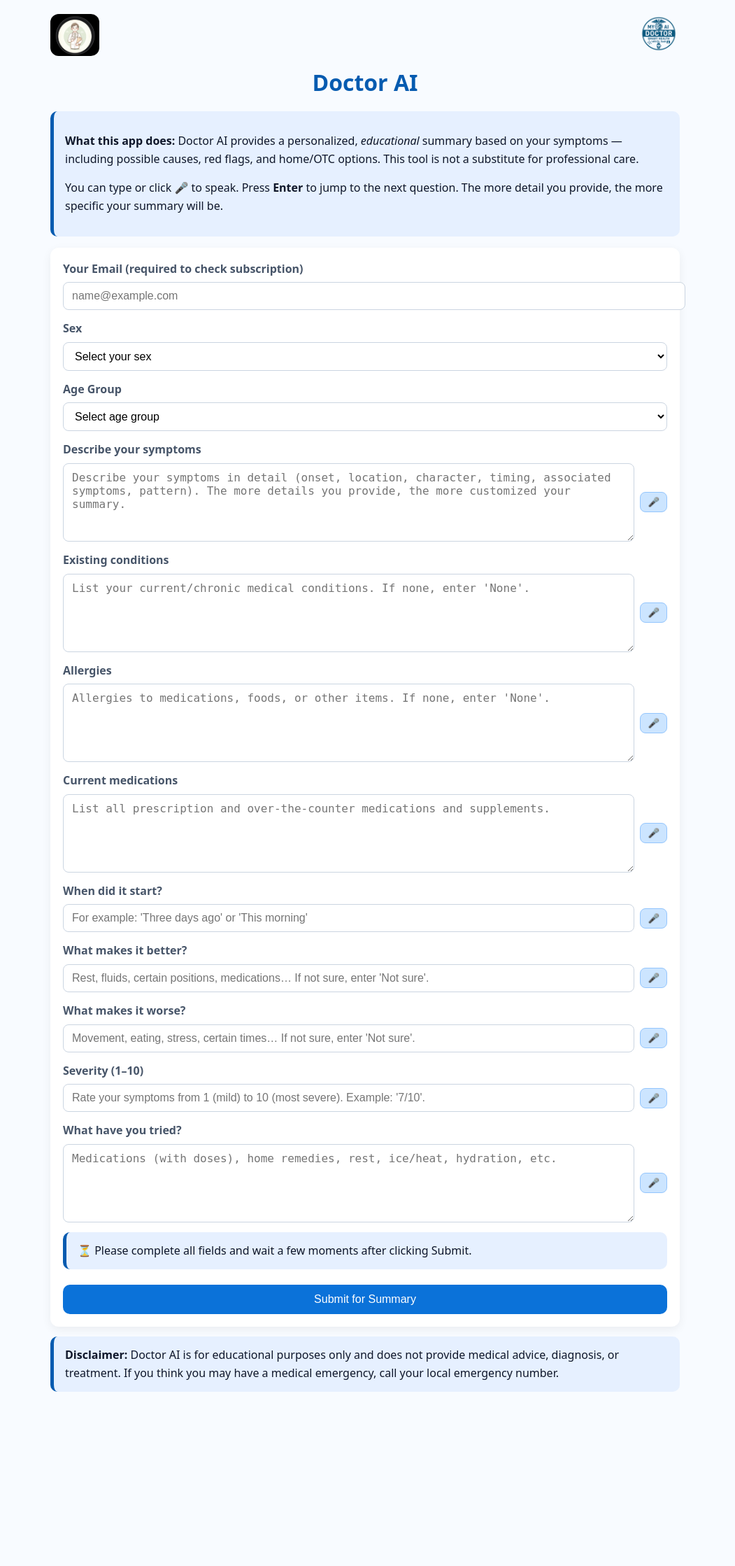
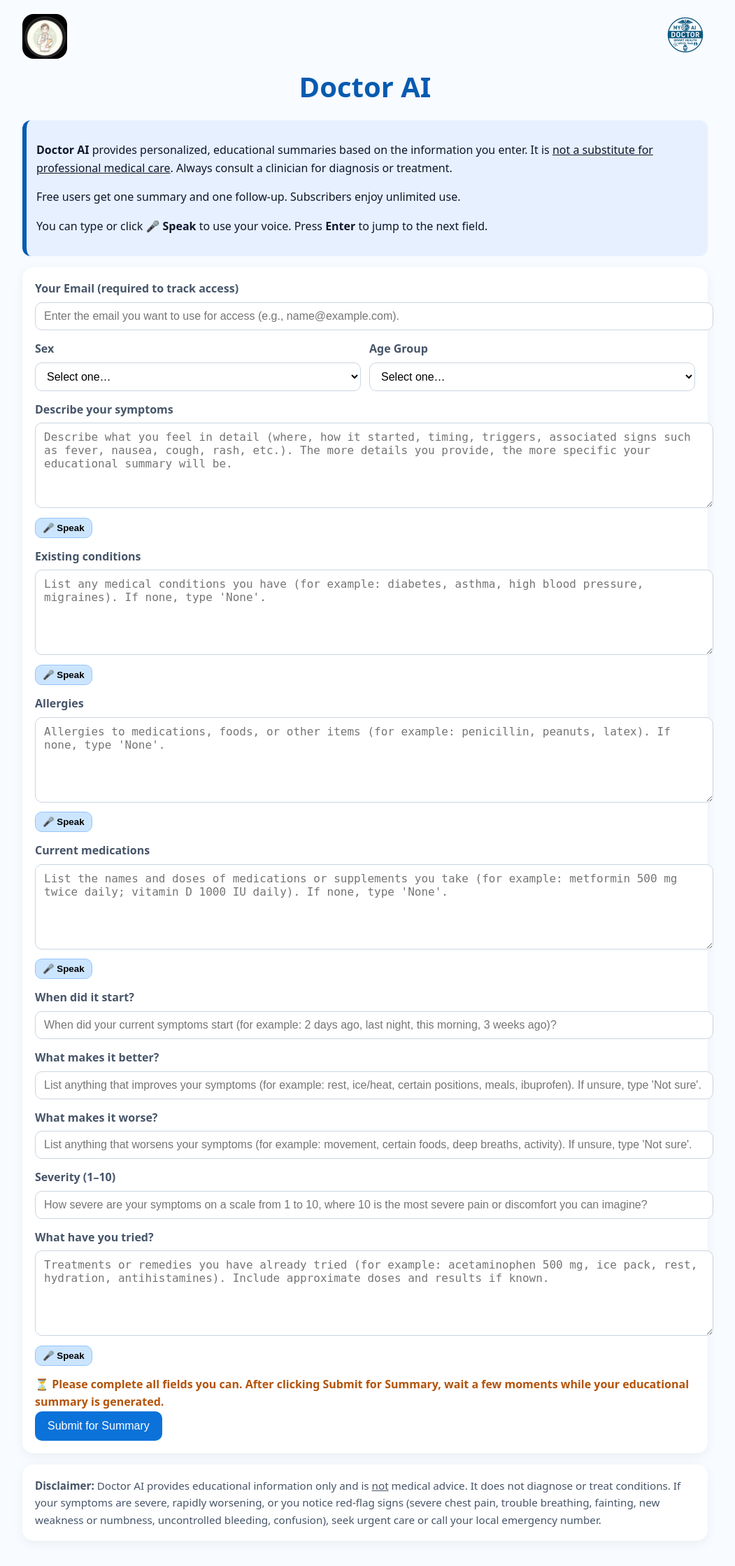
Before and after one commit to Asaabmd/doctor-ai, a Flask app: page / in a window 1280 px wide. Shown: the whole page at 70% size, without its empty margins (118-1169 px from the left). Before the commit the page ends 1989 px from the top, so only its background shows below. Run offline with Flask 3, Linux system fonts and the light colour scheme.

Commit message:
Doctor AI: subscriber logic (active+manual), /sub_status, hardened subs file; updated index + summary UI with mic & links

```diff
--- a/templates/index.html
+++ b/templates/index.html
@@ -2,243 +2,200 @@
 <html lang="en">
 <head>
   <meta charset="UTF-8" />
-  <title>Doctor AI – Symptom Checker (Educational)</title>
+  <title>Doctor AI - Symptom Checker</title>
   <meta name="viewport" content="width=device-width, initial-scale=1" />
   <style>
-    :root {
-      --blue: #0b72d9;
-      --blue-dark: #065bb0;
-      --muted: #475569;
-      --bg: #f8fbff;
-      --panel: #ffffff;
-      --note: #e6f0ff;
+    :root{
+      --blue:#0b72d9; --blue-light:#e6f0ff; --blue-dark:#065bb0;
+      --text:#0f172a; --muted:#475569; --bg:#f8fbff; --warn:#b45309;
     }
-    html, body {
-      margin: 0; padding: 0;
-      font-family: system-ui, -apple-system, Segoe UI, Roboto, Arial, sans-serif;
-      background: var(--bg); color: #0f172a; line-height: 1.6;
-    }
-    .wrap { max-width: 900px; margin: auto; padding: 20px; }
-    header { display:flex; justify-content:space-between; align-items:center; margin-bottom: 12px; }
-    header img.logo { height:60px; }
-    header img.doctor { height:60px; border-radius:12px; }
-    h1 { text-align:center; color: var(--blue-dark); margin: 8px 0 16px; }
-
-    .info, .reminder, .disclaimer {
-      background: var(--note);
-      padding: 14px 16px;
-      border-radius: 10px;
-      border-left: 5px solid var(--blue-dark);
-      margin-bottom: 16px;
-    }
-    .panel {
-      background: var(--panel);
-      border-radius: 12px;
-      box-shadow: 0 4px 14px rgba(0,0,0,.06);
-      padding: 18px;
-    }
-
-    .row { margin-bottom: 14px; }
-    label { font-weight: 700; color: var(--muted); display:block; margin-bottom:6px; }
-
-    input, textarea, select {
-      width: 100%;
-      font-size: 16px;
-      padding: 10px 12px;
-      border: 1px solid #cbd5e1;
-      border-radius: 8px;
-      background: #fff;
-      outline: none;
-    }
-    textarea { min-height: 90px; resize: vertical; }
-
-    .micline { display:flex; align-items:center; gap:8px; }
-    .mic-btn {
-      padding: 6px 10px;
-      font-weight: 700;
-      background: #cce5ff;
-      border: 1px solid #93c5fd;
-      border-radius: 8px;
-      cursor: pointer;
-    }
-
-    .submit {
-      background: var(--blue);
-      color: #fff;
-      border: none;
-      border-radius: 10px;
-      padding: 12px 18px;
-      font-size: 16px;
-      cursor: pointer;
-      width: 100%;
-      margin-top: 6px;
-    }
-    .submit:hover { background: var(--blue-dark); }
+    html,body{margin:0;padding:0;background:var(--bg);color:var(--text);
+      font-family:system-ui,-apple-system,Segoe UI,Roboto,Arial,sans-serif;line-height:1.6;}
+    .wrap{max-width:980px;margin:auto;padding:20px}
+    header{display:flex;justify-content:space-between;align-items:center;margin-bottom:8px}
+    header img.doctor{height:64px;width:64px;border-radius:16px;object-fit:cover}
+    header img.logo{height:64px;object-fit:contain}
+    h1{text-align:center;color:var(--blue-dark);margin:8px 0 16px;font-size:clamp(26px,4vw,40px)}
+    .info{background:var(--blue-light);padding:14px;border-radius:12px;border-left:6px solid var(--blue-dark);margin-bottom:16px}
+    .card{background:#fff;border-radius:16px;box-shadow:0 4px 16px rgba(0,0,0,.06);padding:18px;margin-bottom:16px}
+    .row{margin-bottom:14px}
+    label{font-weight:700;color:var(--muted);display:block;margin-bottom:6px}
+    input[type="text"],input[type="email"],select,textarea{
+      width:100%;padding:10px 12px;border:1px solid #cbd5e1;border-radius:10px;font-size:16px;background:#fff}
+    textarea{min-height:100px;resize:vertical}
+    .inline{display:flex;gap:12px;flex-wrap:wrap}
+    .inline > div{flex:1 1 240px}
+    .micline{display:flex;gap:8px;align-items:center;margin-top:6px}
+    .mic-btn{padding:6px 10px;font-weight:700;cursor:pointer;background:#cce5ff;border:1px solid #93c5fd;border-radius:10px}
+    .submit{background:var(--blue);color:#fff;border:none;border-radius:10px;padding:12px 18px;font-size:16px;cursor:pointer}
+    .submit:hover{background:var(--blue-dark)}
+    .reminder{margin-top:10px;font-weight:700;color:var(--warn)}
+    .disclaimer{color:var(--muted);font-size:.95rem}
+    @media (max-width:560px){header{gap:10px}header img.doctor,header img.logo{height:54px;width:auto}}
   </style>
 
   <script>
-    // Enter-to-advance & smooth scroll
-    document.addEventListener("DOMContentLoaded", () => {
+    // Speech-to-text for a given field
+    function startDictation(btn, fieldId){
+      const SR = window.SpeechRecognition || window.webkitSpeechRecognition;
+      if(!SR){ alert("Speech recognition is not supported in this browser. Please use Chrome or Edge."); return; }
+      const field = document.getElementById(fieldId);
+      const r = new SR();
+      r.lang="en-US"; r.interimResults=false; r.maxAlternatives=1;
+      btn.disabled = true;
+      r.onresult = e=>{
+        const t = e.results[0][0].transcript.trim();
+        // add a space if the field already has text
+        field.value += (field.value ? " " : "") + t;
+        field.focus();
+      };
+      r.onerror = ()=>alert("Microphone error. Please try again.");
+      r.onend = ()=>{
+        btn.disabled=false;
+        const row = field.closest(".row");
+        if(row && row.nextElementSibling){
+          row.nextElementSibling.scrollIntoView({behavior:"smooth", block:"center"});
+        }
+      };
+      r.start();
+    }
+
+    // Press Enter (without Shift) to move to next field + smooth scroll
+    document.addEventListener("DOMContentLoaded", ()=>{
       const fields = Array.from(document.querySelectorAll("input, textarea, select"));
-      fields.forEach((el, idx) => {
-        el.addEventListener("keydown", (e) => {
-          if (e.key === "Enter" && !e.shiftKey && el.tagName !== "SELECT") {
+      fields.forEach((el, idx)=>{
+        el.addEventListener("keydown", (e)=>{
+          if(e.key==="Enter" && !e.shiftKey && el.tagName!=="TEXTAREA"){ // allow Shift+Enter in textarea
             e.preventDefault();
-            const next = fields[idx + 1];
-            if (next) {
-              next.focus();
-              next.scrollIntoView({ behavior: "smooth", block: "center" });
-            }
+            const next = fields[idx+1];
+            if(next){ next.focus(); next.scrollIntoView({behavior:"smooth", block:"center"}); }
           }
         });
       });
     });
-
-    // Web Speech API (Chrome/Edge)
-    function startDictation(btn, fieldId) {
-      const field = document.getElementById(fieldId);
-      const SR = window.SpeechRecognition || window.webkitSpeechRecognition;
-      if (!SR) {
-        alert("Speech recognition not supported. Please use Chrome or Edge.");
-        return;
-      }
-      const recog = new SR();
-      recog.lang = "en-US";
-      recog.interimResults = false;
-      recog.maxAlternatives = 1;
-
-      btn.disabled = true;
-      recog.onresult = (ev) => {
-        const t = ev.results[0][0].transcript.trim();
-        field.value += (field.value ? " " : "") + t;
-        field.focus();
-      };
-      recog.onerror = () => alert("Mic error. Try again.");
-      recog.onend = () => { btn.disabled = false; };
-      recog.start();
-    }
   </script>
 </head>
 <body>
   <div class="wrap">
     <header>
-      <img src="/static/doctor.jpeg" class="doctor" alt="Doctor">
-      <img src="/static/logo.png" class="logo" alt="Logo">
+      <img src="/static/doctor.jpeg" class="doctor" alt="Doctor" />
+      <img src="/static/logo.png" class="logo" alt="Logo" />
     </header>
 
     <h1>Doctor AI</h1>
 
     <div class="info">
-      <p><strong>What this app does:</strong> Doctor AI provides a personalized, <em>educational</em> summary based on your symptoms — including possible causes, red flags, and home/OTC options. This tool is not a substitute for professional care.</p>
-      <p>You can type or click 🎤 to speak. Press <strong>Enter</strong> to jump to the next question. The more detail you provide, the more specific your summary will be.</p>
+      <p><strong>Doctor AI</strong> provides personalized, educational summaries based on the information you enter. It is <u>not a substitute for professional medical care</u>. Always consult a clinician for diagnosis or treatment.</p>
+      <p>Free users get one summary and one follow-up. Subscribers enjoy unlimited use.</p>
+      <p>You can type or click <strong>🎤 Speak</strong> to use your voice. Press <strong>Enter</strong> to jump to the next field.</p>
     </div>
 
-    <form class="panel" method="POST" action="/submit" autocomplete="off">
+    <form method="POST" action="/submit" class="card">
       <div class="row">
-        <label for="email">Your Email (required to check subscription)</label>
-        <input type="email" id="email" name="email" required placeholder="name@example.com" />
+        <label for="email">Your Email (required to track access)</label>
+        <input type="email" id="email" name="email" required placeholder="Enter the email you want to use for access (e.g., name@example.com)." />
       </div>
 
+      <div class="inline">
         <div class="row">
           <label for="sex">Sex</label>
           <select id="sex" name="sex" required>
-          <option value="">Select your sex</option>
-          <option>Male</option><option>Female</option><option>Other</option>
+            <option value="" disabled selected>Select one…</option>
+            <option>Male</option>
+            <option>Female</option>
+            <option>Other / Prefer not to say</option>
           </select>
         </div>
-
         <div class="row">
           <label for="age_group">Age Group</label>
           <select id="age_group" name="age_group" required>
-          <option value="">Select age group</option>
-          <option>0–12 (Child)</option>
-          <option>13–19 (Teen)</option>
-          <option>20–39 (Young Adult)</option>
-          <option>40–64 (Adult)</option>
-          <option>65+ (Senior)</option>
+            <option value="" disabled selected>Select one…</option>
+            <option>Child (0–12)</option>
+            <option>Teen (13–17)</option>
+            <option>Adult (18–39)</option>
+            <option>Middle Age (40–64)</option>
+            <option>Older Adult (65+)</option>
           </select>
+        </div>
       </div>
 
       <div class="row">
         <label for="symptoms">Describe your symptoms</label>
+        <textarea id="symptoms" name="symptoms" required
+          placeholder="Describe what you feel in detail (where, how it started, timing, triggers, associated signs such as fever, nausea, cough, rash, etc.). The more details you provide, the more specific your educational summary will be."></textarea>
         <div class="micline">
-          <textarea id="symptoms" name="symptoms" required placeholder="Describe your symptoms in detail (onset, location, character, timing, associated symptoms, pattern). The more details you provide, the more customized your summary."></textarea>
-          <button class="mic-btn" type="button" onclick="startDictation(this, 'symptoms')">🎤</button>
+          <button class="mic-btn" type="button" aria-label="Speak symptoms" onclick="startDictation(this,'symptoms')">🎤 Speak</button>
         </div>
       </div>
 
       <div class="row">
         <label for="conditions">Existing conditions</label>
+        <textarea id="conditions" name="conditions"
+          placeholder="List any medical conditions you have (for example: diabetes, asthma, high blood pressure, migraines). If none, type 'None'."></textarea>
         <div class="micline">
-          <textarea id="conditions" name="conditions" placeholder="List your current/chronic medical conditions. If none, enter 'None'."></textarea>
-          <button class="mic-btn" type="button" onclick="startDictation(this, 'conditions')">🎤</button>
+          <button class="mic-btn" type="button" aria-label="Speak existing conditions" onclick="startDictation(this,'conditions')">🎤 Speak</button>
         </div>
       </div>
 
       <div class="row">
         <label for="allergies">Allergies</label>
+        <textarea id="allergies" name="allergies"
+          placeholder="Allergies to medications, foods, or other items (for example: penicillin, peanuts, latex). If none, type 'None'."></textarea>
         <div class="micline">
-          <textarea id="allergies" name="allergies" placeholder="Allergies to medications, foods, or other items. If none, enter 'None'."></textarea>
-          <button class="mic-btn" type="button" onclick="startDictation(this, 'allergies')">🎤</button>
+          <button class="mic-btn" type="button" aria-label="Speak allergies" onclick="startDictation(this,'allergies')">🎤 Speak</button>
         </div>
       </div>
 
       <div class="row">
         <label for="medications">Current medications</label>
+        <textarea id="medications" name="medications"
+          placeholder="List the names and doses of medications or supplements you take (for example: metformin 500 mg twice daily; vitamin D 1000 IU daily). If none, type 'None'."></textarea>
         <div class="micline">
-          <textarea id="medications" name="medications" placeholder="List all prescription and over-the-counter medications and supplements."></textarea>
-          <button class="mic-btn" type="button" onclick="startDictation(this, 'medications')">🎤</button>
+          <button class="mic-btn" type="button" aria-label="Speak medications" onclick="startDictation(this,'medications')">🎤 Speak</button>
         </div>
       </div>
 
       <div class="row">
         <label for="onset">When did it start?</label>
-        <div class="micline">
-          <input id="onset" name="onset" placeholder="For example: 'Three days ago' or 'This morning'">
-          <button class="mic-btn" type="button" onclick="startDictation(this, 'onset')">🎤</button>
-        </div>
+        <input type="text" id="onset" name="onset"
+          placeholder="When did your current symptoms start (for example: 2 days ago, last night, this morning, 3 weeks ago)?" />
       </div>
 
       <div class="row">
         <label for="better">What makes it better?</label>
-        <div class="micline">
-          <input id="better" name="better" placeholder="Rest, fluids, certain positions, medications… If not sure, enter 'Not sure'." />
-          <button class="mic-btn" type="button" onclick="startDictation(this, 'better')">🎤</button>
-        </div>
+        <input type="text" id="better" name="better"
+          placeholder="List anything that improves your symptoms (for example: rest, ice/heat, certain positions, meals, ibuprofen). If unsure, type 'Not sure'." />
       </div>
 
       <div class="row">
         <label for="worse">What makes it worse?</label>
-        <div class="micline">
-          <input id="worse" name="worse" placeholder="Movement, eating, stress, certain times… If not sure, enter 'Not sure'." />
-          <button class="mic-btn" type="button" onclick="startDictation(this, 'worse')">🎤</button>
-        </div>
+        <input type="text" id="worse" name="worse"
+          placeholder="List anything that worsens your symptoms (for example: movement, certain foods, deep breaths, activity). If unsure, type 'Not sure'." />
       </div>
 
       <div class="row">
         <label for="severity">Severity (1–10)</label>
-        <div class="micline">
-          <input id="severity" name="severity" placeholder="Rate your symptoms from 1 (mild) to 10 (most severe). Example: '7/10'." />
-          <button class="mic-btn" type="button" onclick="startDictation(this, 'severity')">🎤</button>
-        </div>
+        <input type="text" id="severity" name="severity"
+          placeholder="How severe are your symptoms on a scale from 1 to 10, where 10 is the most severe pain or discomfort you can imagine?" />
       </div>
 
       <div class="row">
         <label for="tried">What have you tried?</label>
+        <textarea id="tried" name="tried"
+          placeholder="Treatments or remedies you have already tried (for example: acetaminophen 500 mg, ice pack, rest, hydration, antihistamines). Include approximate doses and results if known."></textarea>
         <div class="micline">
-          <textarea id="tried" name="tried" placeholder="Medications (with doses), home remedies, rest, ice/heat, hydration, etc."></textarea>
-          <button class="mic-btn" type="button" onclick="startDictation(this, 'tried')">🎤</button>
+          <button class="mic-btn" type="button" aria-label="Speak tried treatments" onclick="startDictation(this,'tried')">🎤 Speak</button>
         </div>
       </div>
 
-      <div class="reminder">
-        ⏳ Please complete all fields and wait a few moments after clicking Submit.
-      </div>
+      <div class="reminder">⏳ Please complete all fields you can. After clicking <strong>Submit for Summary</strong>, wait a few moments while your educational summary is generated.</div>
       <button class="submit" type="submit">Submit for Summary</button>
     </form>
 
-    <div class="disclaimer" style="margin-top:14px;">
-      <strong>Disclaimer:</strong> Doctor AI is for educational purposes only and does not provide medical advice, diagnosis, or treatment. If you think you may have a medical emergency, call your local emergency number.
+    <div class="card">
+      <div class="disclaimer">
+        <strong>Disclaimer:</strong> Doctor AI provides educational information only and is <u>not</u> medical advice. It does not diagnose or treat conditions. If your symptoms are severe, rapidly worsening, or you notice red-flag signs (severe chest pain, trouble breathing, fainting, new weakness or numbness, uncontrolled bleeding, confusion), seek urgent care or call your local emergency number.
+      </div>
     </div>
   </div>
 </body>
```
Also changed, not shown: templates/summary.html (+15 -4 lines). Lines whose indentation alone changed are shown as unchanged.
